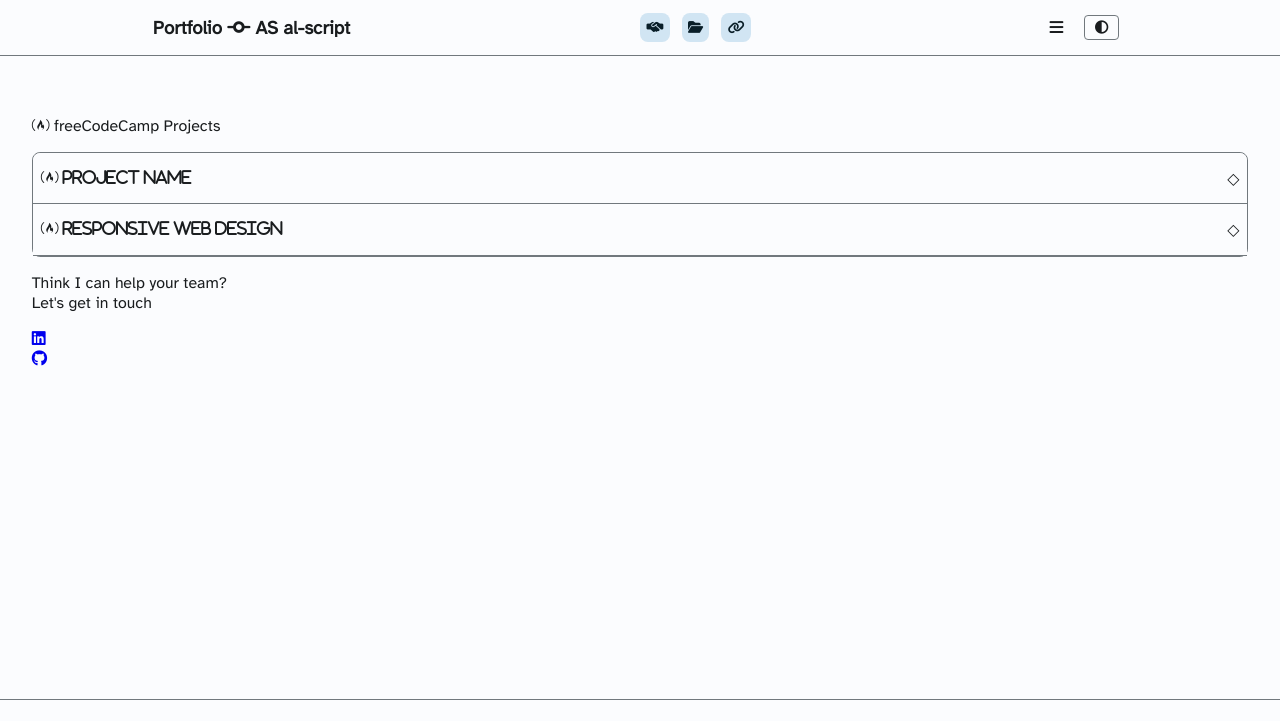
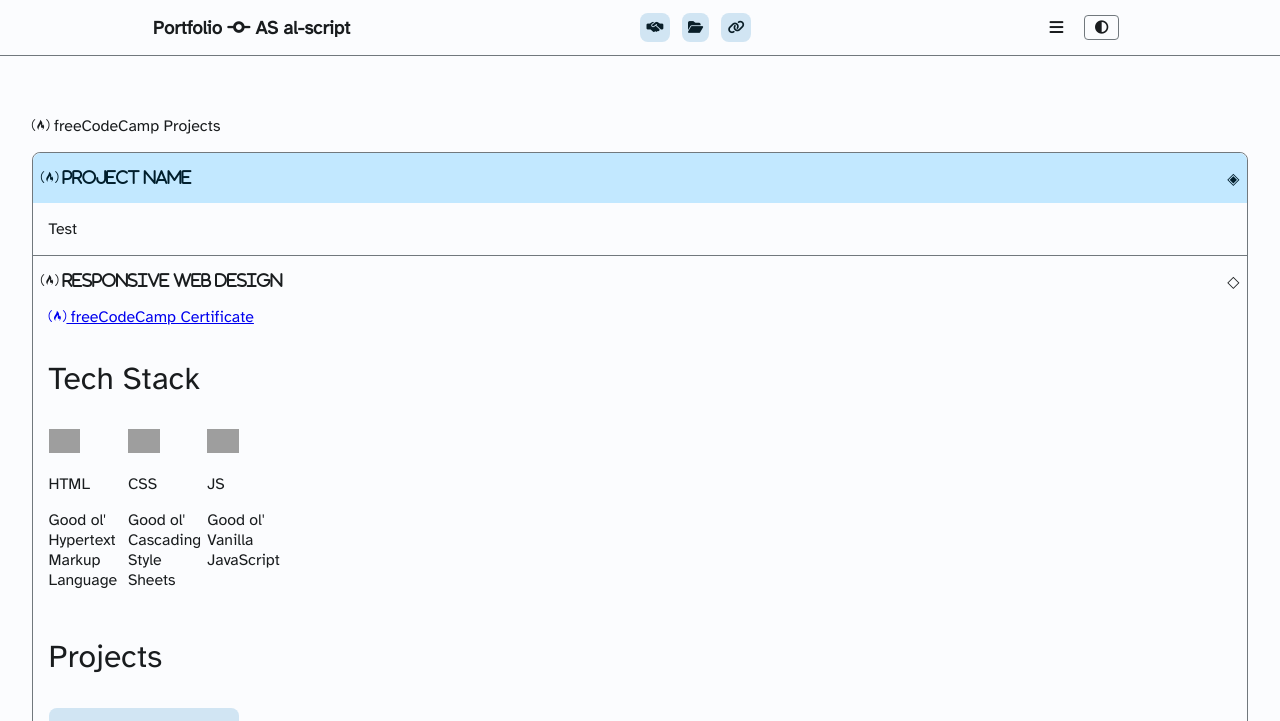
Before and after one commit to al-script/freeCodeCamp-relational-database-projects, a plain HTML site: page Responsive Web Design/Portfolio/e_index.html in a window 1280 px wide. Both pictures are taken after a click on the button "Project Name". Shown: the top 721 px of the page. Drawn offline with Linux system fonts and the light colour scheme; grey boxes are pictures that could not be loaded.

Commit message:
Fix accordion scripting, update styling, class naming

```diff
--- a/Responsive Web Design/Portfolio/e_index.html
+++ b/Responsive Web Design/Portfolio/e_index.html
@@ -127,22 +127,22 @@
             </div>
             <div class="project-group-accordion-container">
               <!-- Project Accordion -->
-              <button id="accordion-first-project" class="accordion-project-button">
+              <button id="accordion-first-project" class="accordion-button">
                 <i class="fa-brands fa-free-code-camp"> Project Name</i>
               </button>
-              <div class="accordion-project-container">
-                <div class="accordion-project-header"></div>
+              <div class="accordion-panel">
+                <div class="accordion-project-header"><p>Test</p></div>
                 <div class="accordion-project-tech-stack-container"></div>
                 <div class="accordion-project-gallery-container"></div>
               </div>
 
               <!-- Project Accordion -->
-              <button id="accordion-first-project" class="accordion-project-button">
+              <button id="accordion-second-project" class="accordion-button">
                 <i class="fa-brands fa-free-code-camp">
                   Responsive Web Design</i
                 >
               </button>
-              <div class="accordion-project-container">
+              <div class="accordion-panel">
                 <div class="accordion-project-header">
                   <a
                     class="certificate-link"
--- a/Responsive Web Design/Portfolio/e_scripts.js
+++ b/Responsive Web Design/Portfolio/e_scripts.js
@@ -1,3 +1,4 @@
+window.addEventListener("DOMContentLoaded", (event) => {
   // Could add preference to local storage
   // Handle light-mode-dark-mode toggle
   // help from: https://stackoverflow.com/questions/56300132/how-to-override-css-prefers-color-scheme-setting
@@ -23,33 +24,25 @@
   }
 
   function navMenuToggle() {
-  let navMenu = document.getElementById('nav-top-project-link-container');
-  let toggleBars = document.getElementById('nav-top-toggle');
-  if (navMenu.classList.contains('toggle-nav-top-menu')) {
-    navMenu.classList.remove('toggle-nav-top-menu');
-    toggleBars.classList.remove('toggle-nav-top-bars');
+    let navMenu = document.getElementById("nav-top-project-link-container");
+    let toggleBars = document.getElementById("nav-top-toggle");
+    if (navMenu.classList.contains("toggle-nav-top-menu")) {
+      navMenu.classList.remove("toggle-nav-top-menu");
+      toggleBars.classList.remove("toggle-nav-top-bars");
     } else {
-    navMenu.classList.add('toggle-nav-top-menu')
-    toggleBars.classList.add('toggle-nav-top-bars');
+      navMenu.classList.add("toggle-nav-top-menu");
+      toggleBars.classList.add("toggle-nav-top-bars");
     }
   }
 
   //  Handle accordion
   //  help from: https://www.w3schools.com/howto/howto_js_accordion.asp
-let accordion = document.getElementsByClassName("accordion-project-button");
+  let accordion = document.getElementsByClassName("accordion-button");
   let i;
 
   for (i = 0; i < accordion.length; i++) {
     accordion[i].addEventListener("click", function () {
-    this.classList.toggle("accordion-project-toggle-active");
-
-    // move view to accordion header if header clicked while active
-    if (!this.classList.contains("accordion-project-toggle-active")) {
-      // location.href = `#${this.id}`;
-
-      // Set behavior such that if scrolled past header, then return to top of header
-      // But if haven't, do nothing
-    }
+      this.classList.toggle("accordion-button-active");
 
       let panel = this.nextElementSibling;
 
@@ -64,11 +57,13 @@
   // Update height of accordion on window resize
   function onResize() {
     for (i = 0; i < accordion.length; i++) {
-    if (accordion[i].classList.contains("accordion-project-toggle-active")) {
+      if (accordion[i].classList.contains("accordion-button-active")) {
         let panel = accordion[i].nextElementSibling;
         panel.style.maxHeight = panel.scrollHeight + "px";
       }
     }
+    console.log("window resized");
   }
 
   window.onresize = onResize;
+});
--- a/Responsive Web Design/Portfolio/e_styles.css
+++ b/Responsive Web Design/Portfolio/e_styles.css
@@ -435,14 +435,12 @@
   border-radius: 0.5rem;
 }
 
-.accordion-project-button:nth-of-type(1) {
+.accordion-button:nth-of-type(1) {
   /* Visual */
   border-radius: 0.5rem 0.5rem 0rem 0rem;
 }
 
-.accordion-project-button {
-  /* Positioning */
-
+.accordion-button {
   /* Box-sizing */
   width: 100%;
   padding: 1rem 0.5rem;
@@ -457,19 +455,10 @@
   cursor: pointer;
   outline: none;
   border: none;
-  transition: 0.5s;
+  transition: 0.25s;
 }
 
-.accordion-project-button:after {
-  content: "◇";
-  float: right;
-}
-
-.accordion-project-toggle-active:after {
-  content: "◈";
-}
-
-.accordion-project-toggle-active {
+.accordion-button-active {
   /* Positioning */
   position: sticky;
   top: 55px;
@@ -482,12 +471,21 @@
   background-color: var(--primary-container);
 }
 
-.accordion-project-container {
+.accordion-button:after {
+  content: "◇";
+  float: right;
+}
+
+.accordion-button-active:after {
+  content: "◈";
+}
+
+.accordion-panel {
   /* Box-sizing */
-  max-height: 0;
+  padding: 0 1rem;
+  /* max-height: 0; */
   overflow: hidden;
-  transition: max-height 0.2s ease-out;
-  padding: 0 1rem;
+  transition: max-height 0.25s ease-out;
 
   /* Visual */
   border-bottom: 1px solid var(--outline);
--- a/Responsive Web Design/Portfolio/scripts.js
+++ b/Responsive Web Design/Portfolio/scripts.js
@@ -27,7 +27,10 @@
 let accordion = document.getElementsByClassName("accordion");
 let i;
 
+console.log("accordion:", accordion);
+
 for (i = 0; i < accordion.length; i++) {
+  console.log(i)
   accordion[i].addEventListener("click", function () {
     this.classList.toggle("accordion-active");
 
```
Lines whose indentation alone changed are shown as unchanged.
